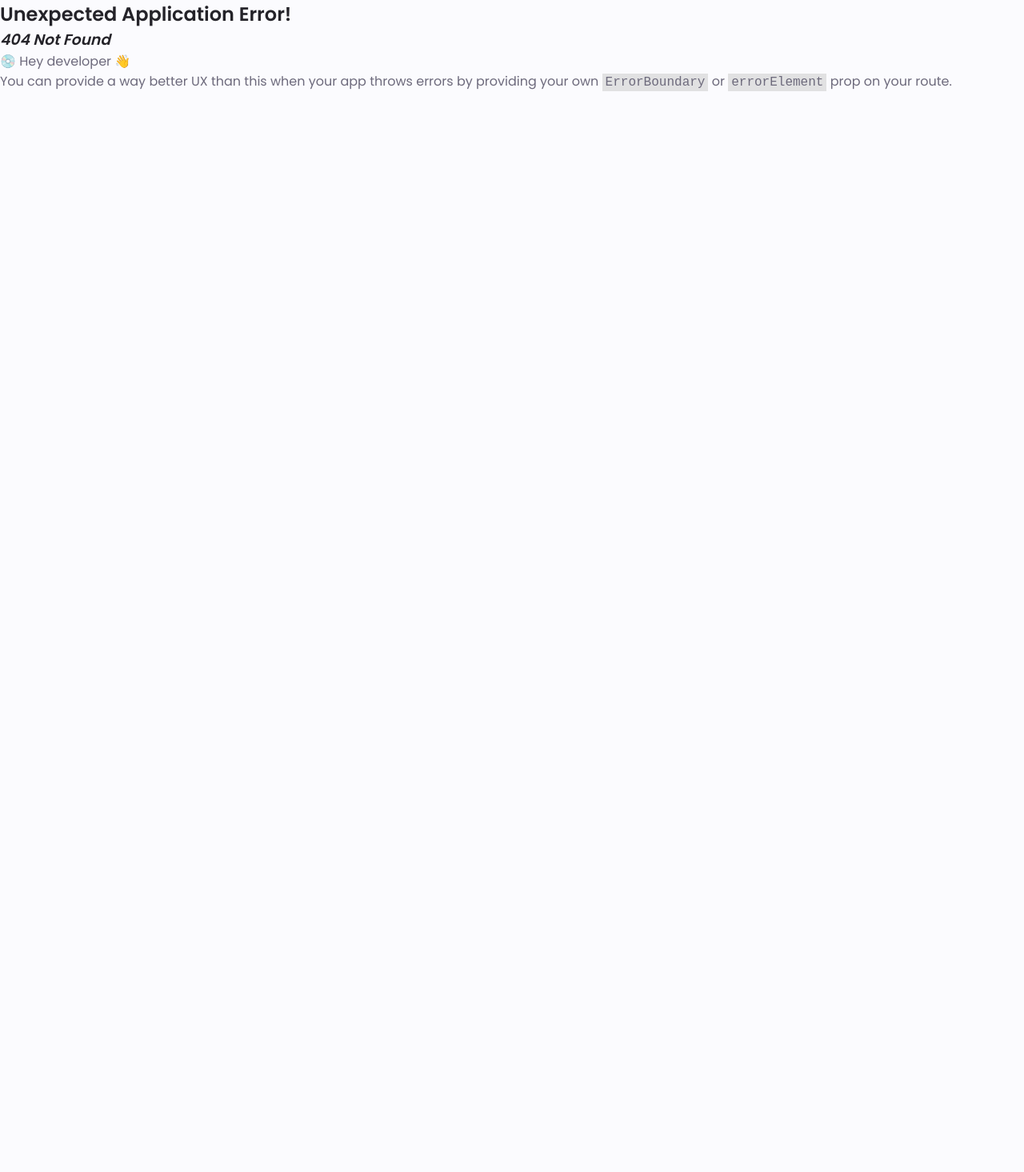
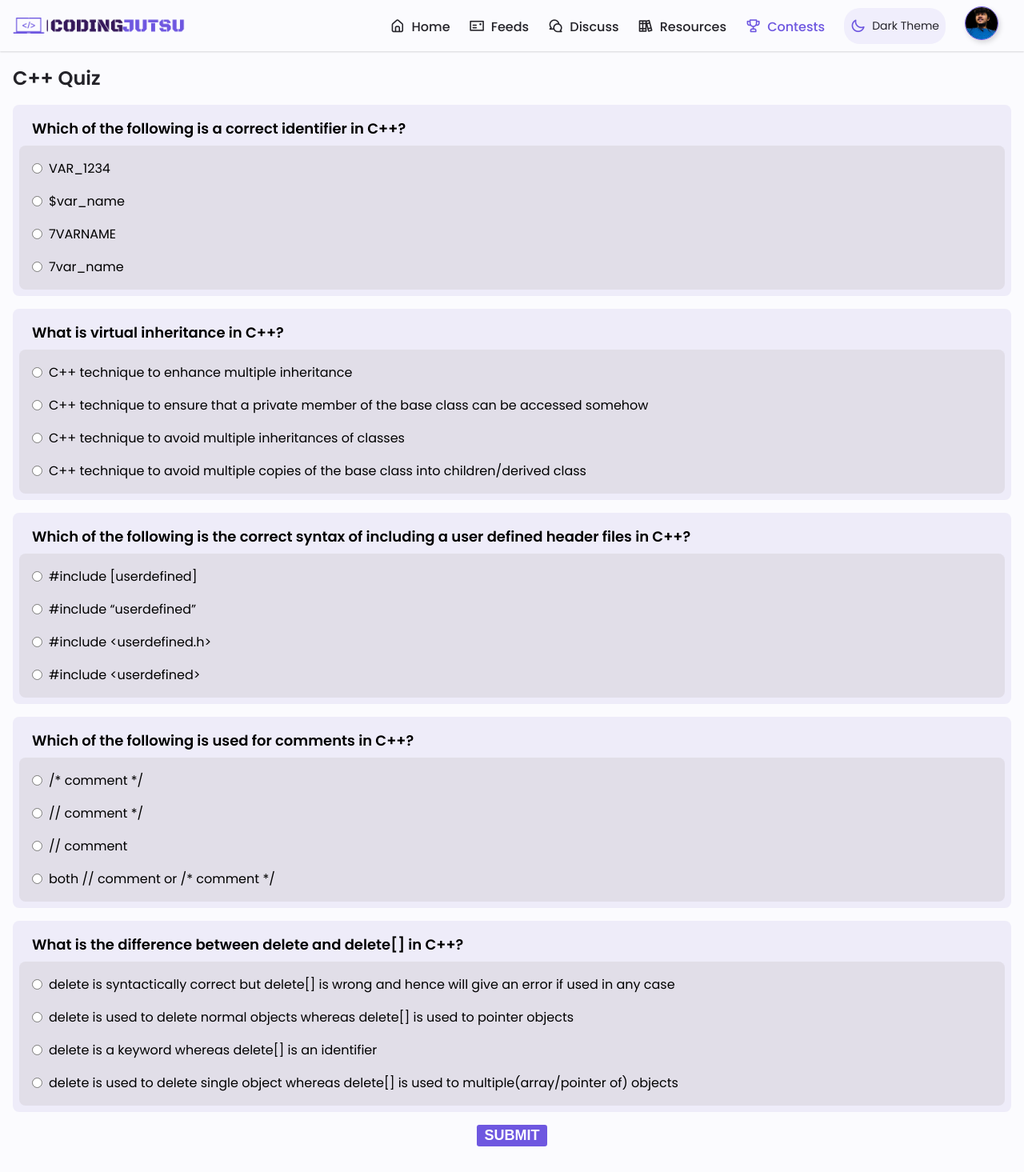
Before and after one commit to Govind-93/coding-jutsu, a React (Create React App) app: page /contests in a window 1280 px wide. Before the commit this address had no page. Shown: the whole page at 80% size. Before the commit the page ends 800 px from the top, so only its background shows below. Built offline with nearby package versions, Linux system fonts and the light colour scheme.

Commit message:
contests page & quiz added

```diff
--- a/src/App.js
+++ b/src/App.js
@@ -13,6 +13,7 @@ import Home from './pages/home/Home'
 import Profile from './pages/profile/Profile'
 import Discuss from './components/discuss/Discuss';
 import Resources from './components/resources/Resources';
+import Contests from './components/contests/Contests';
 
 const isCurrentUser = true;
 
@@ -59,6 +60,10 @@ const router = createBrowserRouter([
       {
         path: "/resources/*",
         element: <Resources />
+      },
+      {
+        path: "/contests",
+        element: <Contests />
       }
     ]
   },
--- /dev/null
+++ b/src/components/contests/Contests.jsx
@@ -0,0 +1,83 @@
+import "./contests.css";
+import { quiz } from "./data";
+import { useState, useEffect } from "react";
+
+const Question = ({ name, submitted, question, options, answer }) => {
+  const [option, setOption] = useState("");
+  return (
+    <div className="question-container">
+      <div className="question">{question}</div>
+      <form className="options">
+        {options.map((x, i) => {
+          return (
+            <div className="option">
+              <input
+                type="radio"
+                value={x}
+                disabled={option !== x && submitted}
+                checked={option === x}
+                onChange={(e) => {
+                  setOption(e.target.value);
+                  console.log(e.target.value);
+                }}
+                name={name}
+                id={`${name}option${i}`}
+                className={`${submitted && "submitted"} ${
+                  option === answer ? "correct" : "wrong"
+                }`}
+              />
+              <label
+                htmlFor={`${name}option${i}`}
+                className={`${submitted && "submitted"} ${
+                  option === answer ? "correct" : "wrong"
+                }`}
+              >
+                {x}
+              </label>
+            </div>
+          );
+        })}
+      </form>
+    </div>
+  );
+};
+
+const getQuestions = (n) => {
+  let a = [...quiz.keys()];
+  while (a.length > n) {
+    let i = Math.floor(Math.random() * a.length);
+    a[i] = a.slice(-1);
+    a.pop();
+  }
+  return a.map((i) => quiz[i]);
+};
+
+const Quiz = () => {
+  const [submitted, setSubmitted] = useState(false);
+  const [questions, setQuestions] = useState([]);
+
+  useEffect(() => {
+    setQuestions(getQuestions(5));
+  }, []);
+
+  return (
+    <div className="quiz">
+      <h2 className="quiz-heading">C++ Quiz</h2>
+      {questions.map((x, i) => {
+        return <Question {...x} name={`question${i}`} submitted={submitted} />;
+      })}
+      <button
+        className={`quiz-submit ${submitted && "submitted"}`}
+        onClick={() => setSubmitted(true)}
+      >
+        SUBMIT
+      </button>
+    </div>
+  );
+};
+
+function Contests() {
+  return <Quiz />;
+}
+
+export default Contests;
--- /dev/null
+++ b/src/components/contests/contests.css
@@ -0,0 +1,93 @@
+:root {
+  --color: black;
+}
+body.dark-theme {
+  --color: white;
+}
+
+.quiz-heading {
+  margin-top: 1rem;
+  margin-inline: 1rem;
+}
+
+.quiz-submit {
+  border: none;
+  font-weight: var(--font-semi-bold);
+  padding: 0.2rem 0.6rem;
+  border-radius: 0.2rem;
+  background-color: var(--first-color);
+  color: white;
+  margin-bottom: 2rem;
+  display: block;
+  margin-inline: auto;
+  font-size: var(--h3-font-size);
+}
+
+.quiz-submit.submitted {
+  background-color: #888;
+}
+
+.question {
+  font-size: var(--h3-font-size);
+  font-weight: var(--font-semi-bold);
+  margin: 0.5rem 1rem;
+}
+
+.question-container {
+  font-size: var(--normal-font-size);
+  background: var(--container-color);
+  border-radius: 0.5rem;
+  color: var(--color);
+  padding: 0.5rem;
+  margin: 1rem;
+}
+
+.options {
+  backdrop-filter: invert(0.25) opacity(0.25) hue-rotate(60deg);
+  padding: 1rem;
+  border-radius: 0.5rem;
+  display: flex;
+  flex-direction: column;
+  gap: 1rem;
+}
+
+.option {
+  display: flex;
+  gap: 0.5rem;
+}
+
+.option > input {
+}
+
+.option > a:link,
+.option > a:visited,
+.option > a:hover,
+.option > a:active {
+  color: var(--color);
+}
+
+input[type="radio"]:checked + label {
+  background-color: var(--first-color);
+  border-radius: 0.5rem;
+  color: white;
+  padding: 0.2rem 0.6rem;
+}
+
+input[type="radio"]:checked + label.wrong.submitted {
+  background-color: #F22;
+}
+
+input[type="radio"]:checked + label.correct.submitted {
+  background-color: #2F2;
+  color: black;
+}
+
+input[type="radio"] {
+  accent-color: var(--first-color);
+}
+input[type="radio"].wrong.submitted {
+  accent-color: #F22;
+}
+input[type="radio"].correct.submitted {
+  accent-color: #2F2;
+}
--- /dev/null
+++ b/src/components/contests/data.js
@@ -0,0 +1,102 @@
+export const quiz = [
+  {
+    question: "Who invented C++?",
+    options: [
+      "Dennis Ritchie",
+      "Ken Thompson",
+      "Brian Kernighan",
+      "Bjarne Stroustrup",
+    ],
+    answer: "Bjarne Stroustrup"
+  },
+  {
+    question: "What is C++?",
+    options: [
+      "C++ is an object oriented programming language",
+      "C++ is a procedural programming language",
+      "C++ supports both procedural and object oriented programming language",
+      "C++ is a functional programming language",
+    ],
+    answer: "C++ supports both procedural and object oriented programming language"
+  },
+  {
+    question: "Which of the following is the correct syntax of including a user defined header files in C++?",
+    options: [
+      "#include [userdefined]",
+      "#include “userdefined”",
+      "#include <userdefined.h>",
+      "#include <userdefined>",
+    ],
+    answer: "#include “userdefined”"
+  },
+  {
+    question: "Which of the following is used for comments in C++?",
+    options: [
+      "/* comment */",
+      "// comment */",
+      "// comment",
+      "both // comment or /* comment */",
+    ],
+    answer: "both // comment or /* comment */"
+  },
+  {
+    question: "Which of the following user-defined header file extension used in c++?",
+    options: [
+      "hg",
+      "cpp",
+      "h",
+      "hf"
+    ],
+    answer: "h"
+  },
+  {
+    question: "Which of the following is a correct identifier in C++?",
+    options: [
+      "VAR_1234",
+      "$var_name",
+      "7VARNAME",
+      "7var_name",
+    ],
+    answer: "VAR_1234"
+  },
+  {
+    question: "Which of the following is not a type of Constructor in C++?",
+    options: [
+      "Default constructor",
+      "Parameterized constructor",
+      "Copy constructor",
+      "Friend constructor",
+    ],
+    answer: "Friend constructor"
+  },
+  {
+    question: "Which of the following approach is used by C++?",
+    options: [
+      "Left-right",
+      "Right-left",
+      "Bottom-up",
+      "Top-down"
+    ],
+    answer: "Bottom-up"
+  },
+  {
+    question: "What is virtual inheritance in C++?",
+    options: [
+      "C++ technique to enhance multiple inheritance",
+      "C++ technique to ensure that a private member of the base class can be accessed somehow",
+      "C++ technique to avoid multiple inheritances of classes",
+      "C++ technique to avoid multiple copies of the base class into children/derived class",
+    ],
+    answer: "C++ technique to avoid multiple copies of the base class into children/derived class"
+  },
+  {
+    question: "What is the difference between delete and delete[] in C++?",
+    options: [
+      "delete is syntactically correct but delete[] is wrong and hence will give an error if used in any case",
+      "delete is used to delete normal objects whereas delete[] is used to pointer objects",
+      "delete is a keyword whereas delete[] is an identifier",
+      "delete is used to delete single object whereas delete[] is used to multiple(array/pointer of) objects",
+    ],
+    answer: "delete is used to delete single object whereas delete[] is used to multiple(array/pointer of) objects"
+  },
+]
--- a/src/components/navbar/Navbar.jsx
+++ b/src/components/navbar/Navbar.jsx
@@ -1,19 +1,18 @@
-import React, { useContext,  useState } from 'react'
-import './navbar.scss'
-import Logo from '../../assets/logo.png'
-import Me from '../../assets/me.jpeg'
+import React, { useContext, useState } from "react";
+import "./navbar.scss";
+import Logo from "../../assets/logo.png";
+import Me from "../../assets/me.jpeg";
 import { Link, useLocation } from "react-router-dom";
-import { ThemeContext } from '../../contexts/ThemeContext';
+import { ThemeContext } from "../../contexts/ThemeContext";
 
 const Navbar = () => {
-
   const [showSideNav, setShowSideNav] = useState(false);
   // const [theme,setTheme] = useState(localStorage.getItem('theme'));
   let location = useLocation();
 
-  const {theme,switchTheme} = useContext(ThemeContext);
+  const { theme, switchTheme } = useContext(ThemeContext);
 
-  console.log("Theme in navbar is ",theme);
+  console.log("Theme in navbar is ", theme);
 
   // useEffect(()=>{
 
@@ -32,13 +31,10 @@ const Navbar = () => {
   //   }
   // },[])
 
-
-
-
   const toggleNav = () => {
-    console.log('toggle clicked');
+    console.log("toggle clicked");
     setShowSideNav(!showSideNav);
-  }
+  };
 
   // const switchTheme = () => {
 
@@ -60,80 +56,102 @@ const Navbar = () => {
   //     setTheme("Dark");
   //   }
 
-
   // }
 
   return (
-    <div className='nav__bar'>
-
+    <div className="nav__bar">
       <div className="nav__left">
-
         <div className="logo__container">
-          <img src={Logo} alt="logo" ></img>
+          <img src={Logo} alt="logo"></img>
+        </div>
       </div>
 
-      </div>
-
-
       <div className="nav__right">
-
-        <div className={`nav__menu${showSideNav ? ' show__nav-menu' : ''}`}>
-
+        <div className={`nav__menu${showSideNav ? " show__nav-menu" : ""}`}>
           <ul className="nav__links">
-          <Link to="/" >
-            <li className={`nav__link ${location.pathname==="/" ? "active__link" : ""} `}>
+            <Link to="/">
+              <li
+                className={`nav__link ${
+                  location.pathname === "/" ? "active__link" : ""
+                } `}
+              >
                 <i className="uil uil-estate nav__icons"></i>
                 Home
               </li>
             </Link>
 
-            <Link to="/feeds" >
-            <li className={`nav__link ${location.pathname==="/feeds" ? "active__link" : ""} `}>
+            <Link to="/feeds">
+              <li
+                className={`nav__link ${
+                  location.pathname === "/feeds" ? "active__link" : ""
+                } `}
+              >
                 <i className="uil uil-postcard nav__icons"></i>
                 Feeds
               </li>
             </Link>
+
             <Link to="/discuss">
-            <li className={`nav__link ${location.pathname==="/discuss" ? "active__link" : ""} `}>
+              <li
+                className={`nav__link ${
+                  location.pathname === "/discuss" ? "active__link" : ""
+                } `}
+              >
                 <i className="uil uil-comments nav__icons"></i>
                 Discuss
               </li>
             </Link>
+
             <Link to="/resources">
-            <li className={`nav__link ${location.pathname==="/resources" ? "active__link" : ""} `}>
+              <li
+                className={`nav__link ${
+                  location.pathname === "/resources" ? "active__link" : ""
+                } `}
+              >
                 <i className="uil uil-books nav__icons"></i>
                 Resources
               </li>
             </Link>
 
+            <Link to="/contests">
+              <li
+                className={`nav__link ${
+                  location.pathname === "/contests" ? "active__link" : ""
+                } `}
+              >
+                <i className="uil uil-trophy nav__icons"></i>
+                Contests
+              </li>
+            </Link>
           </ul>
 
-          <div className="theme" onClick={switchTheme} >
-            <i className={`uil uil-${theme==="Dark"?'sun':'moon'} theme__btn`} ></i> {theme==="Light" ? "Dark" : "Light"} Theme
+          <div className="theme" onClick={switchTheme}>
+            <i
+              className={`uil uil-${
+                theme === "Dark" ? "sun" : "moon"
+              } theme__btn`}
+            ></i>{" "}
+            {theme === "Light" ? "Dark" : "Light"} Theme
           </div>
 
           <div className="user">
-            <img src={Me} alt="user_img" className='user__image' />
-            <span className='user__name'>Govind Sharma</span>
+            <img src={Me} alt="user_img" className="user__image" />
+            <span className="user__name">Govind Sharma</span>
           </div>
 
           <i className="uil uil-multiply close__btn" onClick={toggleNav}></i>
-
-
         </div>
-
-
       </div>
 
       <div className="menu__bar">
-        <i className={`uil uil-${theme==="Dark"?'sun':'moon'} theme__btn`} onClick={switchTheme}></i>
+        <i
+          className={`uil uil-${theme === "Dark" ? "sun" : "moon"} theme__btn`}
+          onClick={switchTheme}
+        ></i>
         <i className="uil uil-bars toggle__btn" onClick={toggleNav}></i>
       </div>
+    </div>
+  );
+};
 
-    </div>
-
-
-  )
-}
-
-export default Navbar
+export default Navbar;
--- a/src/components/navbar/navbar.scss
+++ b/src/components/navbar/navbar.scss
@@ -17,7 +17,6 @@
             display: flex;
             justify-content: center;
             align-items: center;
-
 
             img{
                 height: 20px;
@@ -165,7 +164,6 @@
                     right: 8px;
                     cursor: pointer;
                     color: var(--first-color);
-
                 }
 
                 .nav__links{
--- a/src/components/resources/components/Lesson.jsx
+++ b/src/components/resources/components/Lesson.jsx
@@ -78,7 +78,7 @@ const Snippet = ({ lang, code }) => {
   );
 };
 
-const filterText = (s) => {
+const filterText = (s) => {alert(s)
   s = s.replace(/!\[.*?\]\(.*?\)/g, (x) => {
     let alt = x.match(/(?<=!\[).*?(?=\]\(.*?\))/g) || "";
     let src = x.match(/(?<=!\[.*?\]\().*?(?=(\s*?(".*?"|'.*?'))?\))/g);
@@ -97,7 +97,6 @@ const filterText = (s) => {
     return "";
   });
 
-  const separate = (s) => {
   const arr = [];
 
   let i = -1;
@@ -120,8 +119,6 @@ const filterText = (s) => {
   }
 
   return arr;
-  };
-  return separate(s);
 };
 
 function Lesson() {
```
Also changed, not shown: src/components/resources/data.js (+0 -2 lines). Lines whose indentation alone changed are shown as unchanged.
